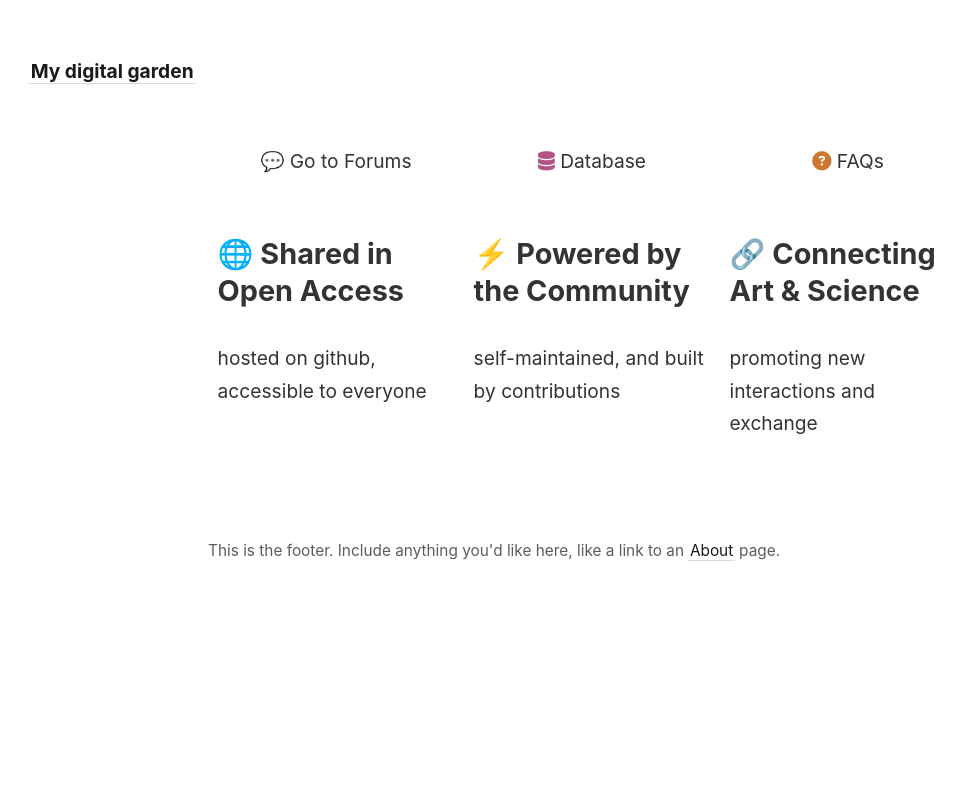
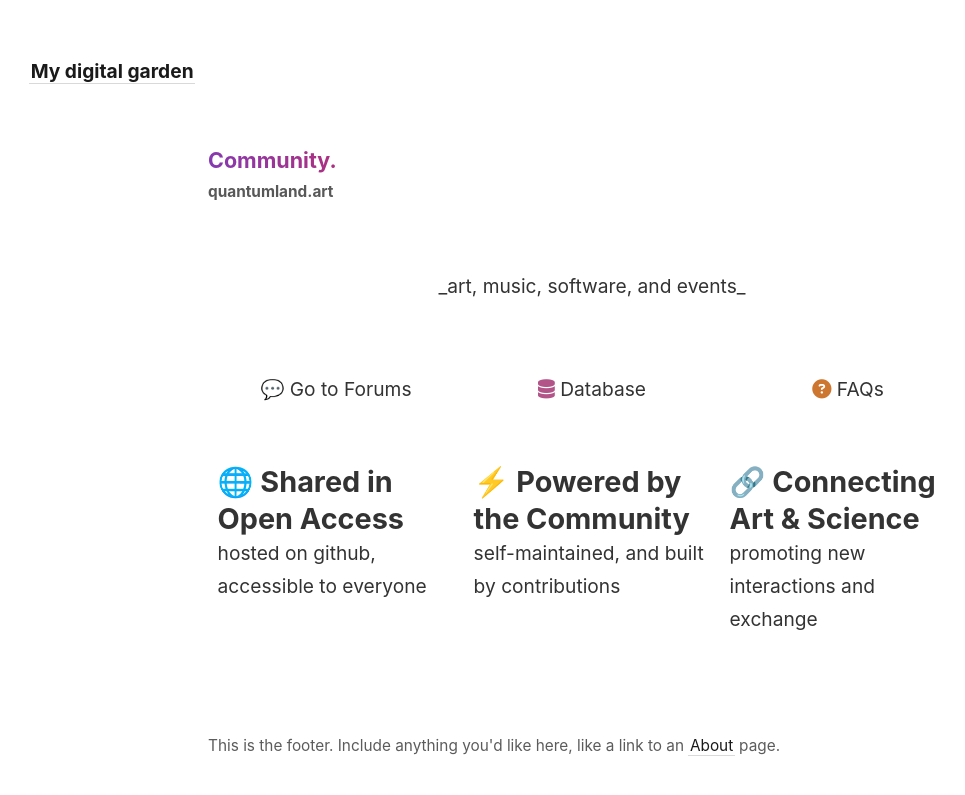
Before and after one commit to Quantumland-art/community, a Jekyll site: the page built from _pages/index.md, in a window 1280 px wide. Shown: the top 795 px of the page, without its empty margins (48-1013 px from the left). Built offline with Jekyll 4.4.1, drawn with Linux system fonts in a browser that asks for light colours; some of the changed lines change nothing that is shown.

Commit message:
Update index.md

```diff
--- a/_pages/index.md
+++ b/_pages/index.md
@@ -31,6 +31,15 @@ The easiest way to get started is to read this [step-by-step guide explaining ho
     max-width: 46em;
   }
 </style> -->
+<div>
+  <h1 class="communitytitle1">Community.</h1>
+  <h1 class="communitytitle2">quantumland.art</h1>
+</div>
+<br>
+<div class="communitysubtitle" style="text-align: center;">
+  _art, music, software, and events_
+</div>
+<br>
 <div class="communitybody">
   <div class="communitybodyrow">
     <div>💬 Go to Forums</div>
@@ -39,19 +48,36 @@ The easiest way to get started is to read this [step-by-step guide explaining ho
   </div>
   <br>
   <div class="communitybodyrow2">
-    <div><h2>🌐 Shared in Open Access</h2><br>
+    <div><h2>🌐 Shared in Open Access</h2>
       hosted on github, accessible to everyone
     </div>
-    <div><h2>⚡ Powered by the Community</h2><br>
+    <div><h2>⚡ Powered by the Community</h2>
       self-maintained, and built by contributions
     </div>
-    <div><h2>🔗 Connecting Art &amp; Science</h2><br>
+    <div><h2>🔗 Connecting Art &amp; Science</h2>
       promoting new interactions and exchange
     </div>
   </div>
 </div>
 <br>
 <style>
+  .communitytitle1 {
+    display: flex !important;
+    line-height: 1.4285em;
+    font-size: 1.12em;
+/*    flex-shrink: 0 !important;*/
+    background: -webkit-linear-gradient(30deg, rgba(131,58,180,1) 0%, rgba(253,29,29,1) 50%, rgba(252,176,69,1) 100%);
+    -webkit-background-clip: text;
+    background-clip: text;
+    -webkit-text-fill-color: transparent;
+    color: transparent;
+  }
+  .communitytitle2 {
+    display: flex !important;
+    font-size: 0.8em;
+    line-height: 0.8em;
+    color: rgb(88, 88, 88);
+  }
   .communitybody {
     display: flex;
     flex-direction: column;
```
